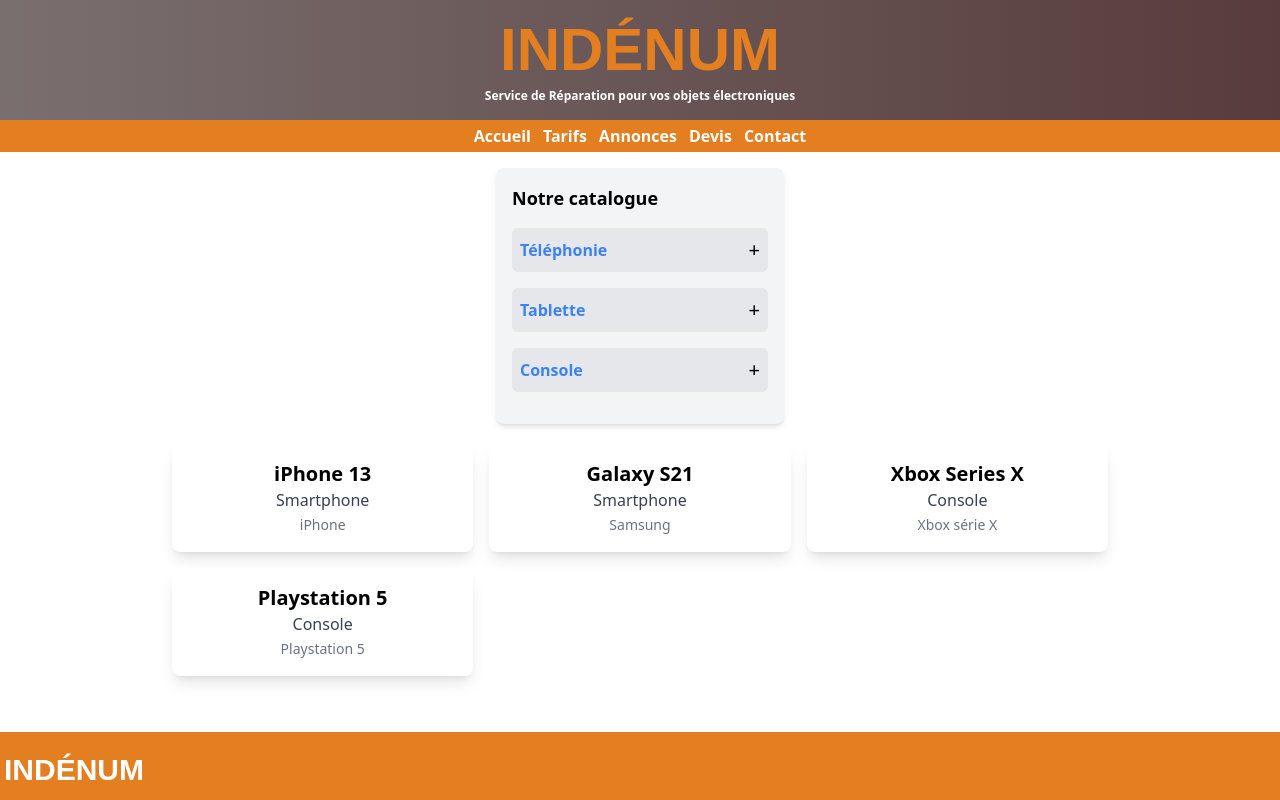
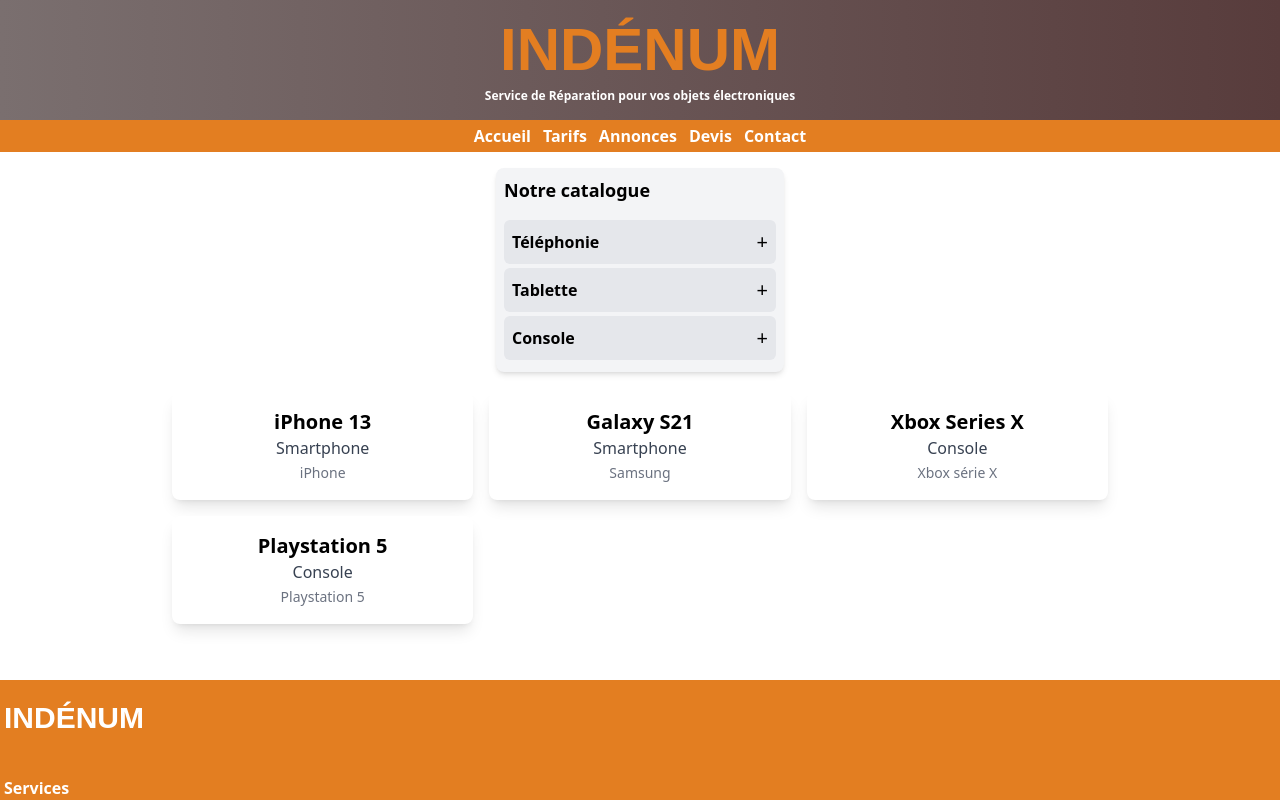
Before and after one commit to jo33200/indenum, a React (Vite) app: page /rates in a window 1280 px wide. Shown: the top 800 px of the page. Built offline with nearby package versions, Linux system fonts and the light colour scheme; a web font is replaced by a local one.

Commit message:
Refactor CardFilterPage component to update filter label and checkbox styling

```diff
--- a/src/pages/rates/rates.jsx
+++ b/src/pages/rates/rates.jsx
@@ -67,18 +67,18 @@ const CardFilterPage = () => {
   return (
     <div className="container mx-auto p-4 flex flex-col items-center gap-5">
       {/* Conteneur des filtres, aligné à gauche avec Flexbox */}
-      <div className="w-72 p-4 bg-gray-100 shadow-md rounded-lg">
+      <div className="w-72 p-2 bg-gray-100 shadow-md rounded-lg">
         <h2 className="text-lg text-left font-bold mb-4">Notre catalogue</h2>
 
         {/* Parcourir les catégories de filtres */}
         {filterData.map((filter) => (
-          <div key={filter.category} className="mb-4">
+          <div key={filter.category} className="mb-1">
             {/* Titre de la catégorie */}
             <div
               className="cursor-pointer flex justify-between items-center bg-gray-200 p-2 rounded-md"
               onClick={() => toggleCategory(filter.category)}
             >
-              <span className="font-semibold text-blue-500">{filter.category}</span>
+              <span className="font-semibold">{filter.category}</span>
               <span className="text-xl">
                 {openCategories[filter.category] ? "−" : "+"}
               </span>
```
